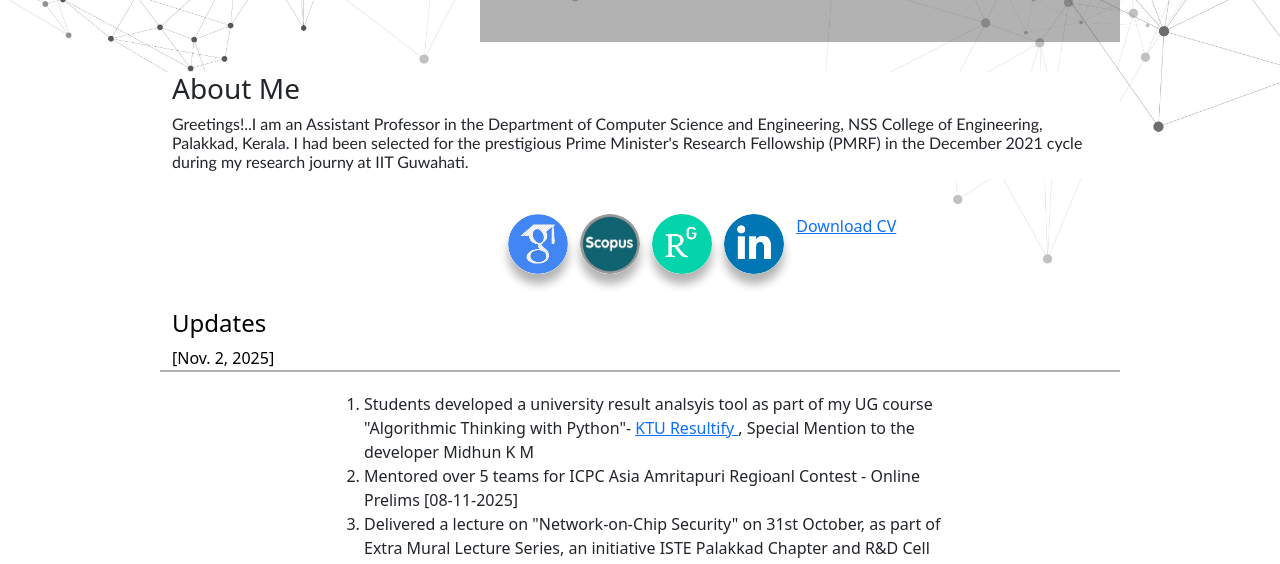
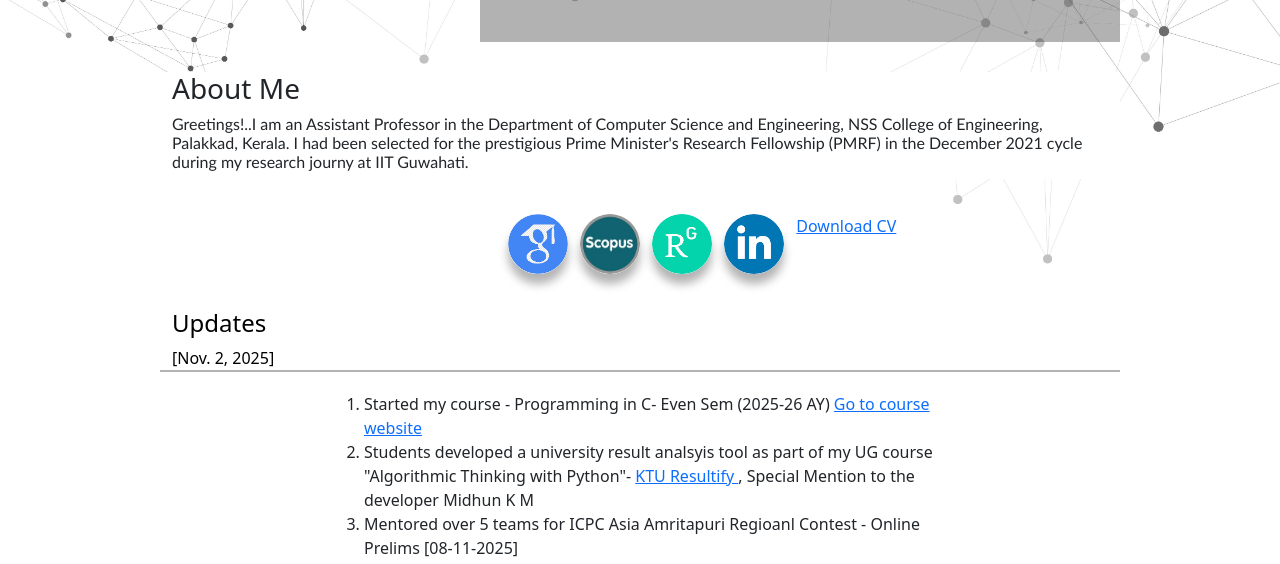
Before and after one commit to syam-nssce/syamsankar, a plain HTML site: page index.html in a window 1280 px wide. Shown: the part 234-798 px from the top of the page. Drawn offline with nearby package versions, Linux system fonts and the light colour scheme.

Commit message:
Update index.html

```diff
--- a/index.html
+++ b/index.html
@@ -218,6 +218,7 @@
 <div class=" container w-50" id="flexbox">
 
     <ol>
+        <li>Started my course - Programming in C- Even Sem (2025-26 AY)  <a href="https://syam-nssce.github.io/C_prgm/index.html">Go to course website</a></li>
             <li> Students developed a university result analsyis tool as part of my UG course "Algorithmic Thinking with Python"- <a href="https://ktu-resultify.nssce.ac.in/" target="_blank">
   KTU Resultify
 </a>, Special Mention to the developer Midhun K M
```
